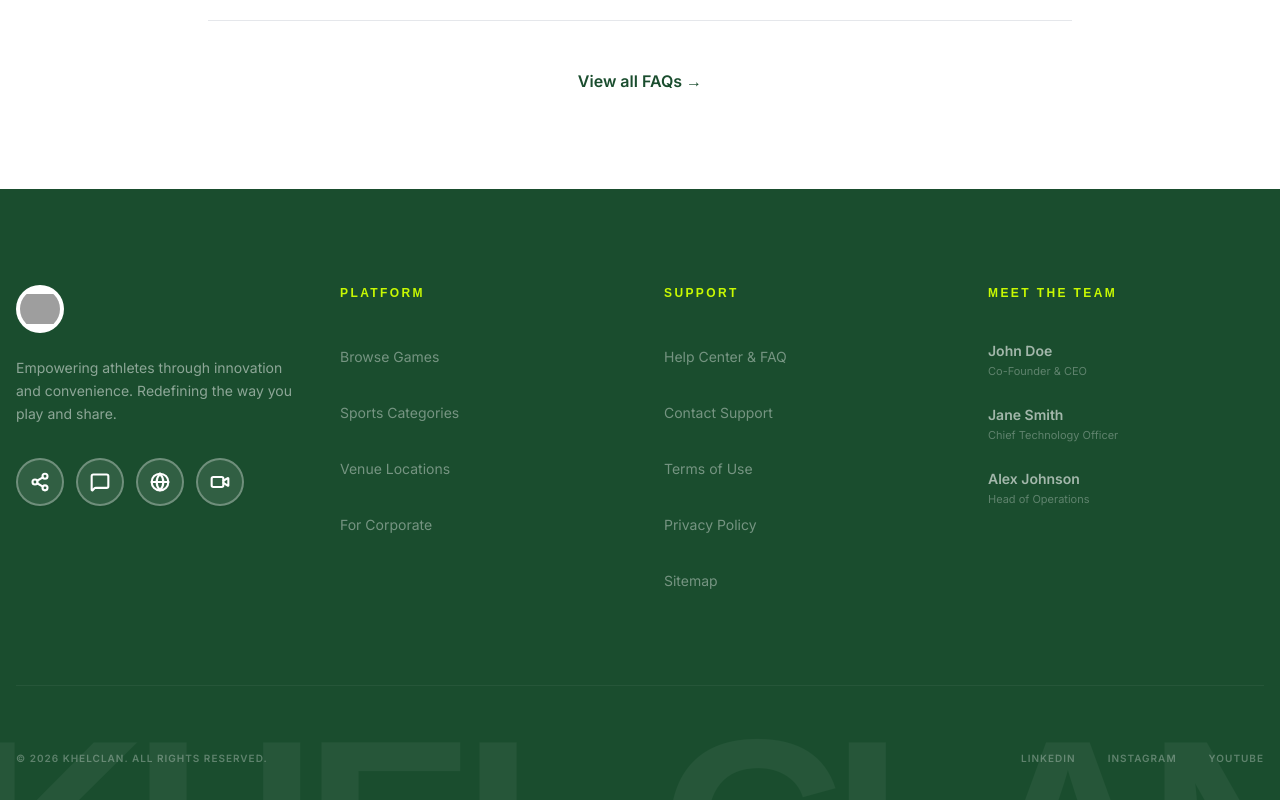
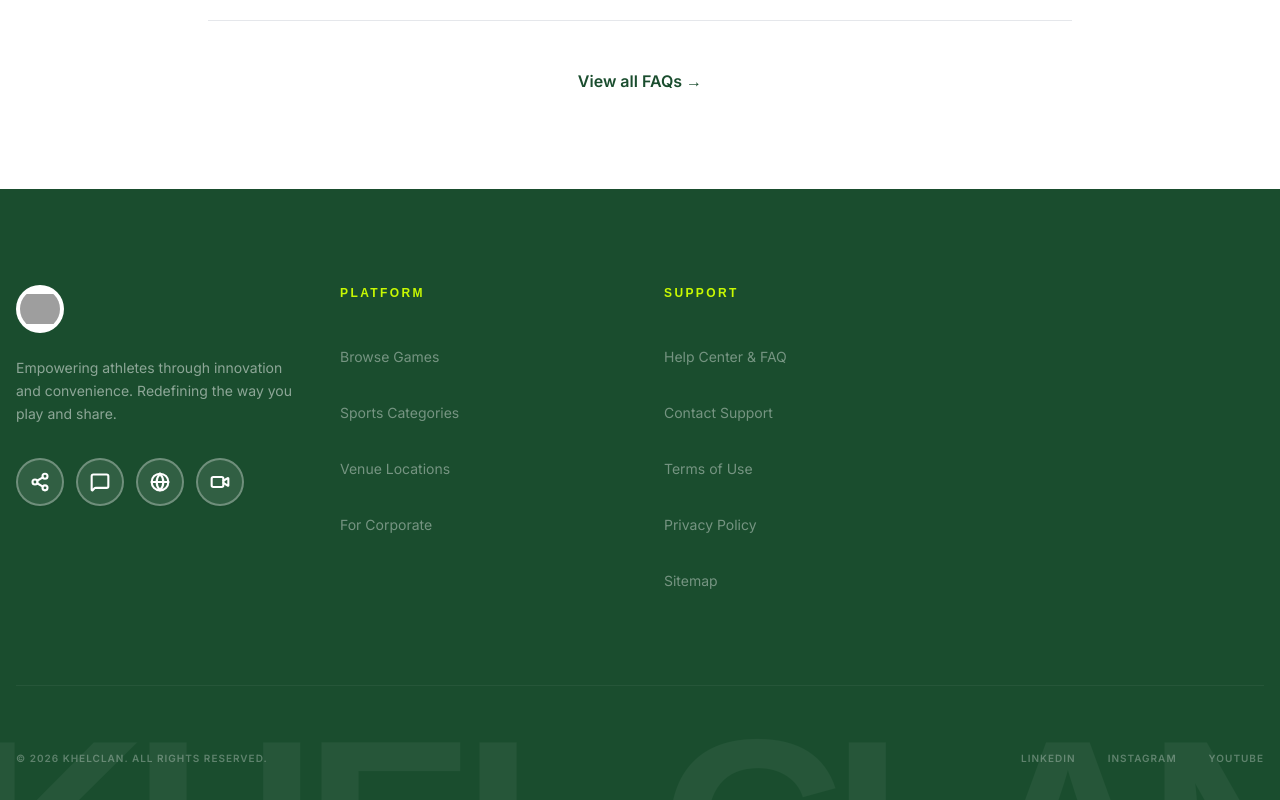
Before and after one commit to JayantOlhyan/khel-clan-website, a React (Vite) app: page / in a window 1280 px wide. Shown: the part 4194-4994 px from the top of the page. Built offline with nearby package versions, Linux system fonts and the light colour scheme; grey boxes are pictures that could not be loaded.

Commit message:
UI: Remove Meet the Team section from footer

```diff
--- a/src/components/Footer.tsx
+++ b/src/components/Footer.tsx
@@ -57,30 +57,6 @@ export default function Footer() {
             </ul>
           </div>
 
-          {/* Meet the Team */}
-          <div>
-            <h4 className="font-heading font-bold text-xs mb-8 text-brand-lime uppercase tracking-[0.2em]">Meet the Team</h4>
-            <ul className="space-y-2 font-body text-sm text-white/40">
-              <li>
-                <div className="hover:text-white transition cursor-pointer py-2 min-h-[48px] flex flex-col justify-center">
-                  <span className="text-white/60 font-semibold block">John Doe</span>
-                  <span className="text-[11px] text-white/30 block">Co-Founder & CEO</span>
-                </div>
-              </li>
-              <li>
-                <div className="hover:text-white transition cursor-pointer py-2 min-h-[48px] flex flex-col justify-center">
-                  <span className="text-white/60 font-semibold block">Jane Smith</span>
-                  <span className="text-[11px] text-white/30 block">Chief Technology Officer</span>
-                </div>
-              </li>
-              <li>
-                <div className="hover:text-white transition cursor-pointer py-2 min-h-[48px] flex flex-col justify-center">
-                  <span className="text-white/60 font-semibold block">Alex Johnson</span>
-                  <span className="text-[11px] text-white/30 block">Head of Operations</span>
-                </div>
-              </li>
-            </ul>
-          </div>
         </div>
 
         {/* Bottom Section */}
```
